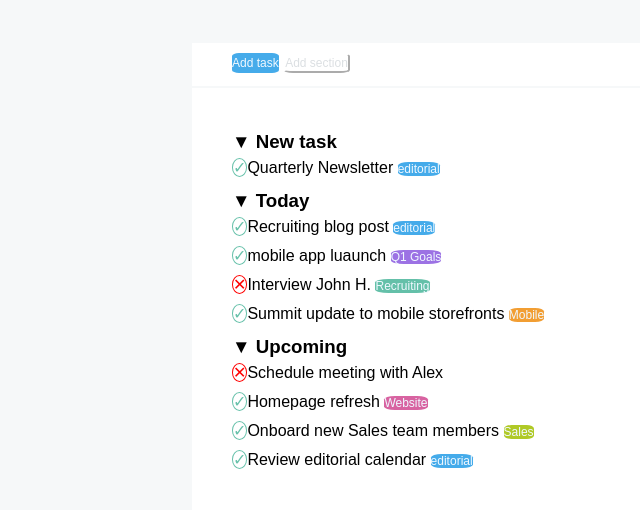
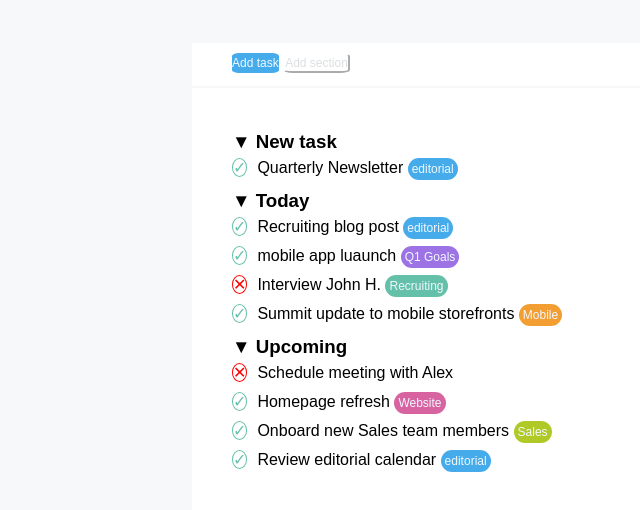
Before and after one commit to giuliabruno05/html-css-toboolist, a plain HTML site: page index.html in a window 1280 px wide. Shown: the part 72-582 px from the top of the page, without its empty margins (0-640 px from the left). Drawn offline with Linux system fonts and the light colour scheme.

Commit message:
correzione

```diff
--- a/css/style.css
+++ b/css/style.css
@@ -91,47 +91,43 @@ h3{
     margin-top: 3px;
 }
 
+.item{
+    border-radius: 25px;
+    color: aliceblue;
+    font-size: 12px;
+    padding: 4px;
 
+
+}
 .editoriale{
     background-color:rgba(69,171,234,255);
-    border-radius: 25%;
-    color: aliceblue;
-    font-size: 12px;
+
 }
 
 .viola{
     background-color: rgba(156,114,228,255);
-    border-radius: 25%;
-    color: aliceblue;
-    font-size: 12px;
+
 }
 
 .intervista{
-    border-radius: 25%;
-    color: aliceblue;
-    font-size: 12px;
+
     background-color: rgba(100,192,169,255);
 
 }
 
 .mobile{
-    border-radius: 25%;
-    color: aliceblue;
-    font-size: 12px;
+
     background-color: rgba(242,158,51,255);
+
 }
 
 .web{
-    border-radius: 25%;
-    color: aliceblue;
-    font-size: 12px;
+
     background-color: rgba(216,99,161,255);
 }
 
 .sales{
-    border-radius: 25%;
-    color: aliceblue;
-    font-size: 12px;
+
     background-color: rgba(176,201,38,255);
 }
 
@@ -140,6 +136,7 @@ h3{
     color: rgba(103,193,170,255);
     border:0.5px solid rgba(103,193,170,255);
     border-radius: 100%;
+    margin-right: 10px;
 
 }
 
@@ -148,6 +145,7 @@ h3{
     color: red;
     border:0.5px solid red;
     border-radius: 100%;
+    margin-right: 10px;
 }
 
 .done, .not-done{
--- a/index.html
+++ b/index.html
@@ -32,25 +32,25 @@
         <div class="square">
             <h3>&#9660 New task</h3>
             <span class="done">Quarterly Newsletter
-                <span class="editoriale"> editorial</span>
+                <span class="editoriale item"> editorial</span>
             </span>
 
 
             <h3>&#9660 Today</h3>
             <span class="done">Recruiting blog post
-                <span class="editoriale"> editorial</span>
+                <span class="editoriale item"> editorial</span>
             </span>
             <br>
             <span class="done">mobile app luaunch
-                <span class="viola">Q1 Goals</span>
+                <span class="viola item">Q1 Goals</span>
             </span>
             <br>
             <span class="not-done">Interview John H.
-                <span class="intervista">Recruiting</span>
+                <span class="intervista item">Recruiting</span>
             </span>
             <br>
             <span class=done>Summit update to mobile storefronts
-                <span class="mobile">Mobile</span>
+                <span class="mobile item">Mobile</span>
             </span>
             <br>
 
@@ -59,15 +59,15 @@
             <span class="not-done">Schedule meeting with Alex</span>
             <br>
             <span class="done">Homepage refresh
-                <span class="web"> Website </span>
+                <span class="web item"> Website </span>
             </span>
             <br>
             <span class="done">Onboard new Sales team members
-                <span class="sales"> Sales </span>
+                <span class="sales item"> Sales </span>
             </span>
             <br>
             <span class="done">Review editorial calendar
-                <span class="editoriale"> editorial </span>
+                <span class="editoriale item"> editorial </span>
             </span>
             <br>
         </div>
```
